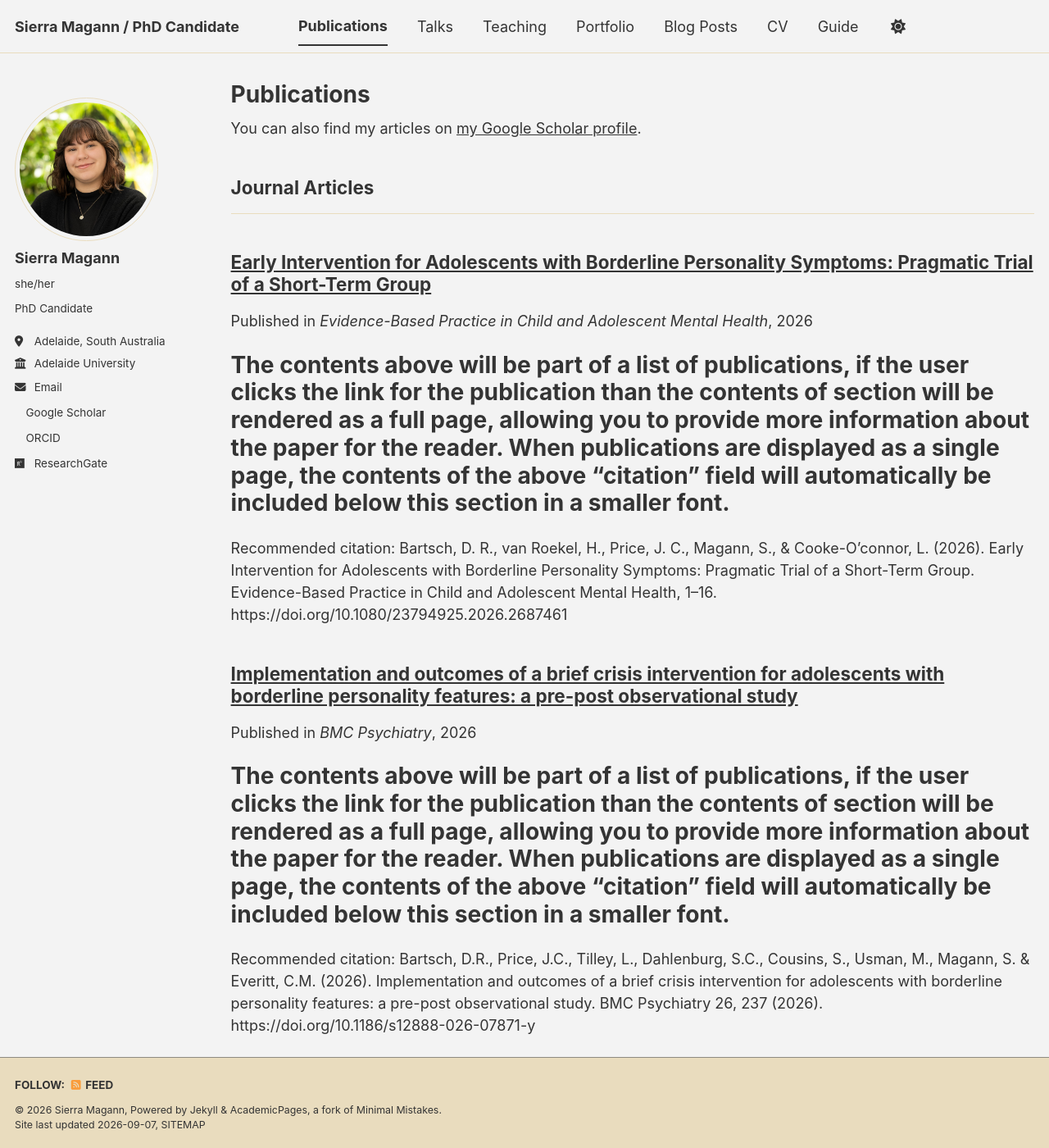
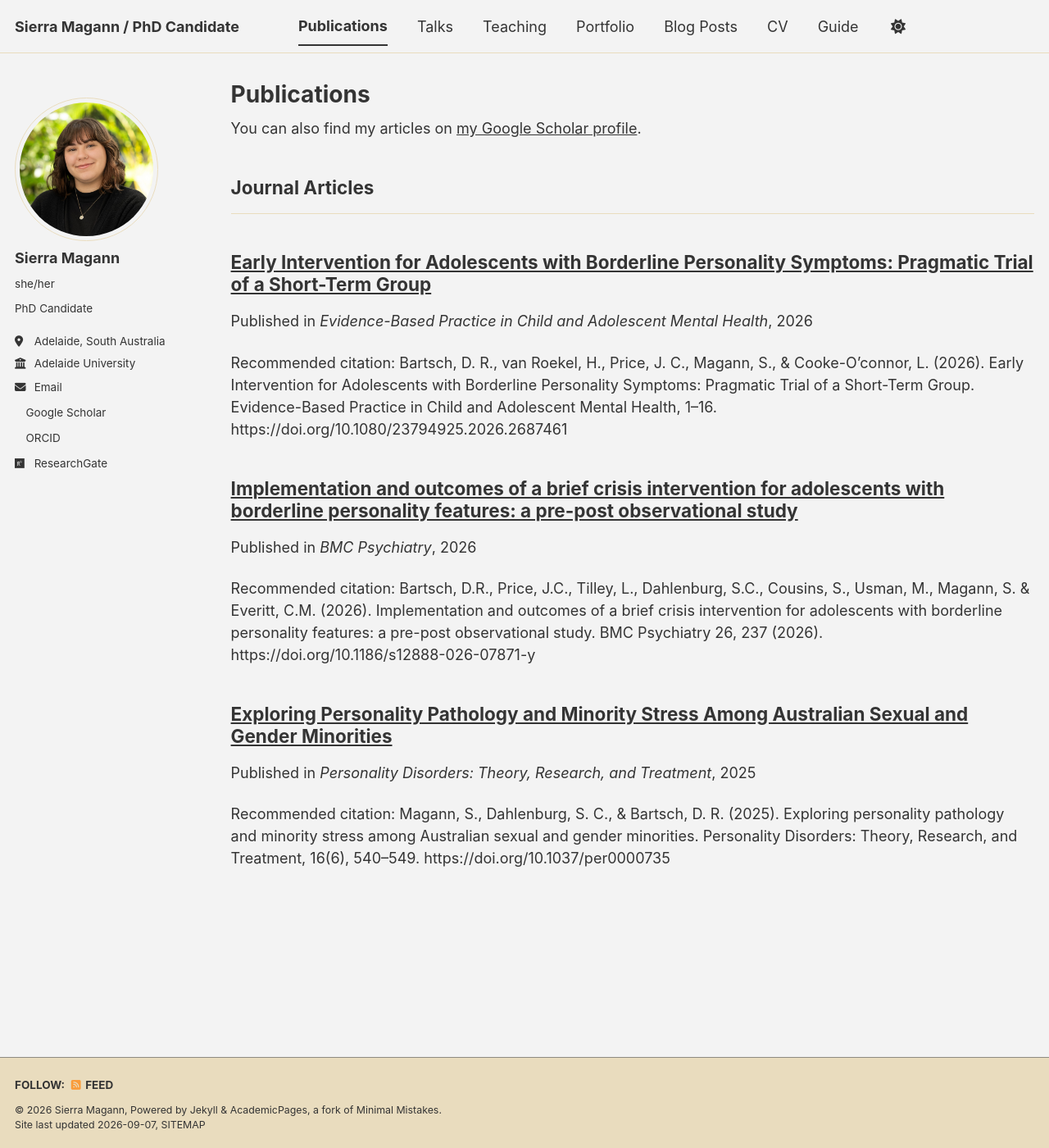
Before and after one commit to sierramagann/sierramagann.github.io, a Jekyll site: the page built from _pages/publications.html, in a window 1280 px wide and 1400 px high. Shown: the whole window at 82% size. Built offline with Jekyll 4.4.1, drawn with Linux system fonts in a browser that asks for light colours; a style sheet for code colours, icons or effects is not loaded; some of the changed text lies outside the part shown.

Commit message:
publication description

```diff
--- a/_publications/2009-10-01-paper-title-number-1.md
+++ b/_publications/2009-10-01-paper-title-number-1.md
@@ -9,4 +9,3 @@ venue: 'BMC Psychiatry'
 
 citation: 'Bartsch, D.R., Price, J.C., Tilley, L., Dahlenburg, S.C., Cousins, S., Usman, M., Magann, S. & Everitt, C.M. (2026). Implementation and outcomes of a brief crisis intervention for adolescents with borderline personality features: a pre-post observational study. BMC Psychiatry 26, 237 (2026). https://doi.org/10.1186/s12888-026-07871-y'
 ---
-# The contents above will be part of a list of publications, if the user clicks the link for the publication than the contents of section will be rendered as a full page, allowing you to provide more information about the paper for the reader. When publications are displayed as a single page, the contents of the above "citation" field will automatically be included below this section in a smaller font.
--- a/_publications/2010-10-01-paper-title-number-2.md
+++ b/_publications/2010-10-01-paper-title-number-2.md
@@ -9,5 +9,3 @@ venue: 'Evidence-Based Practice in Child and Adolescent Mental Health'
 
 citation: 'Bartsch, D. R., van Roekel, H., Price, J. C., Magann, S., & Cooke-O’connor, L. (2026). Early Intervention for Adolescents with Borderline Personality Symptoms: Pragmatic Trial of a Short-Term Group. Evidence-Based Practice in Child and Adolescent Mental Health, 1–16. https://doi.org/10.1080/23794925.2026.2687461'
 ---
-
-# The contents above will be part of a list of publications, if the user clicks the link for the publication than the contents of section will be rendered as a full page, allowing you to provide more information about the paper for the reader. When publications are displayed as a single page, the contents of the above "citation" field will automatically be included below this section in a smaller font.
--- a/_publications/2015-10-01-paper-title-number-3.md
+++ b/_publications/2015-10-01-paper-title-number-3.md
@@ -9,5 +9,3 @@ venue: 'Personality Disorders: Theory, Research, and Treatment'
 
 citation: 'Magann, S., Dahlenburg, S. C., & Bartsch, D. R. (2025). Exploring personality pathology and minority stress among Australian sexual and gender minorities. Personality Disorders: Theory, Research, and Treatment, 16(6), 540–549. https://doi.org/10.1037/per0000735'
 ---
-
-# The contents above will be part of a list of publications, if the user clicks the link for the publication than the contents of section will be rendered as a full page, allowing you to provide more information about the paper for the reader. When publications are displayed as a single page, the contents of the above "citation" field will automatically be included below this section in a smaller font.
```
